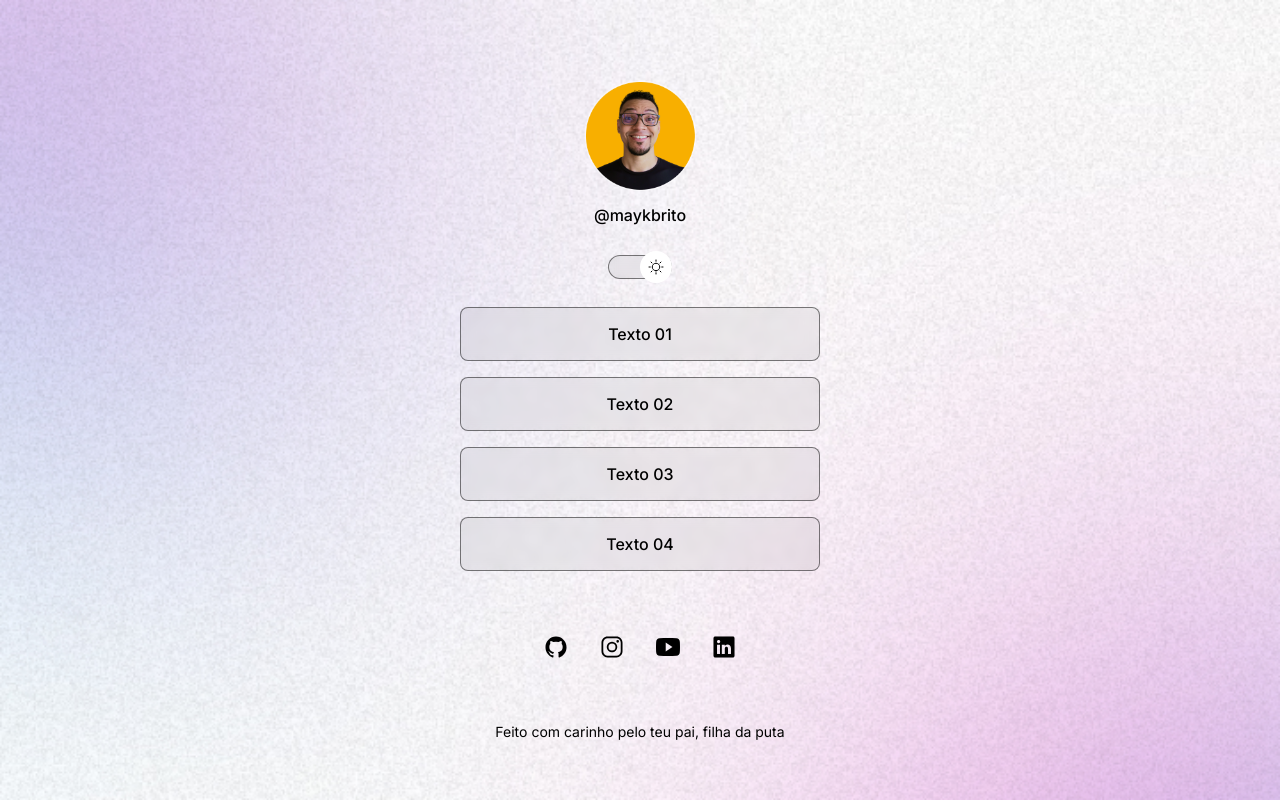
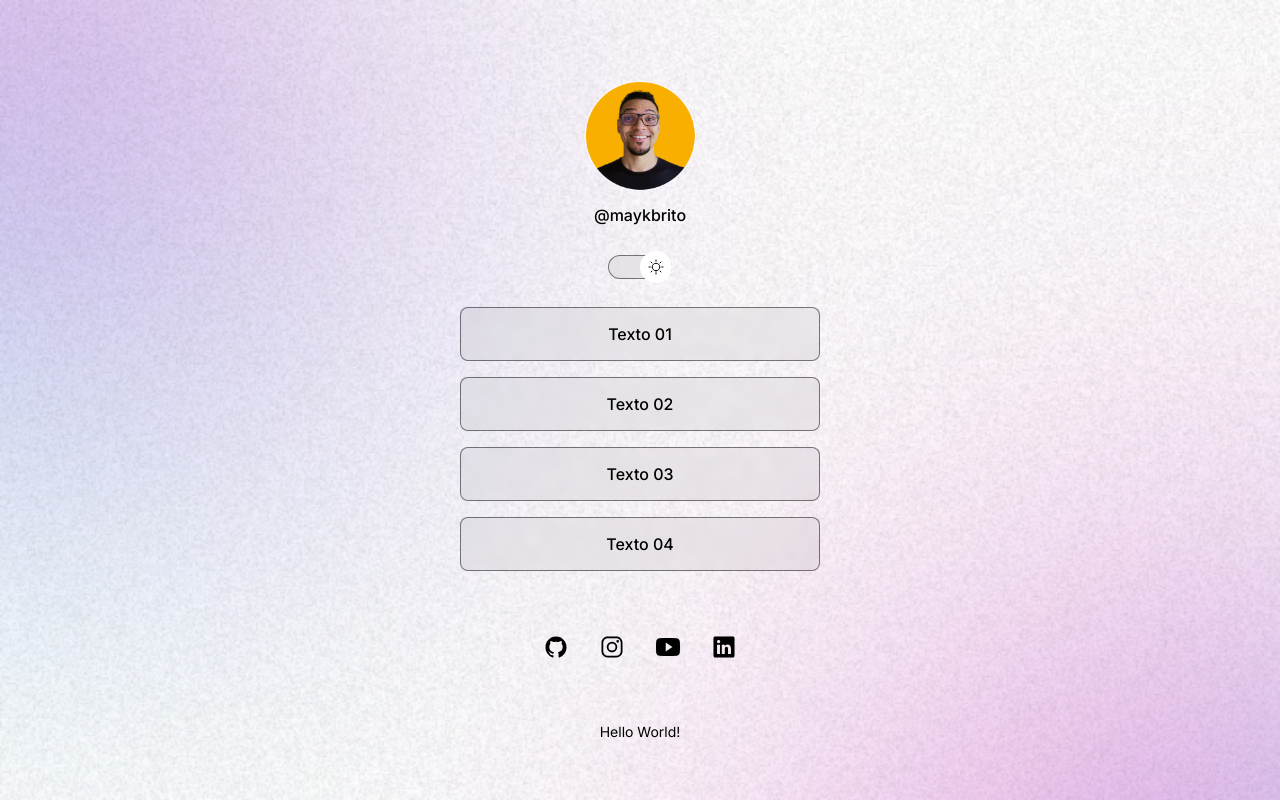
Before and after one commit to LuisSvntxs/agrupador-de-links, a plain HTML site: page index.html in a window 1280 px wide. Drawn offline with nearby package versions, Linux system fonts and the light colour scheme.

Commit message:
Ajuste no rodapé

```diff
--- a/index.html
+++ b/index.html
@@ -54,7 +54,7 @@
       </div>
 
       <footer>
-        Feito com carinho pelo teu pai, filha da puta
+        Hello World!
       </footer>
       </div>
     </div>
```
